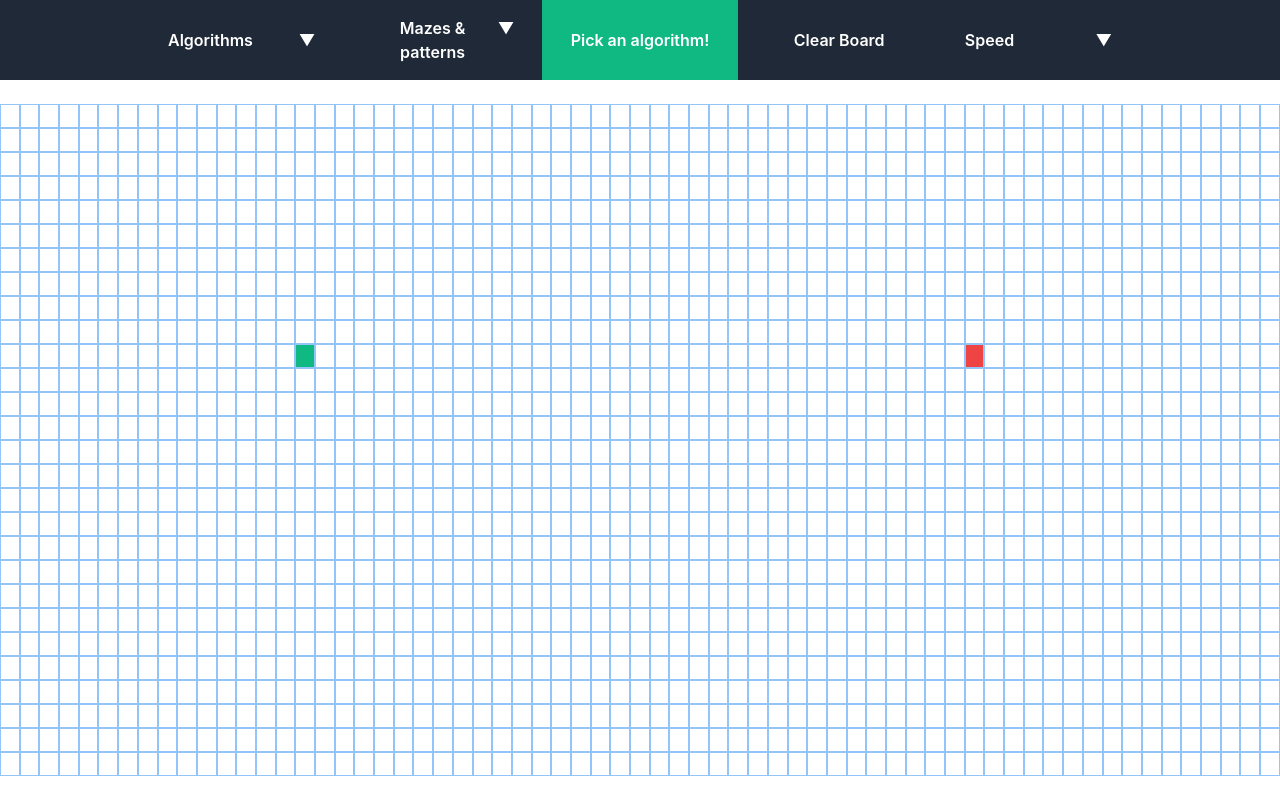
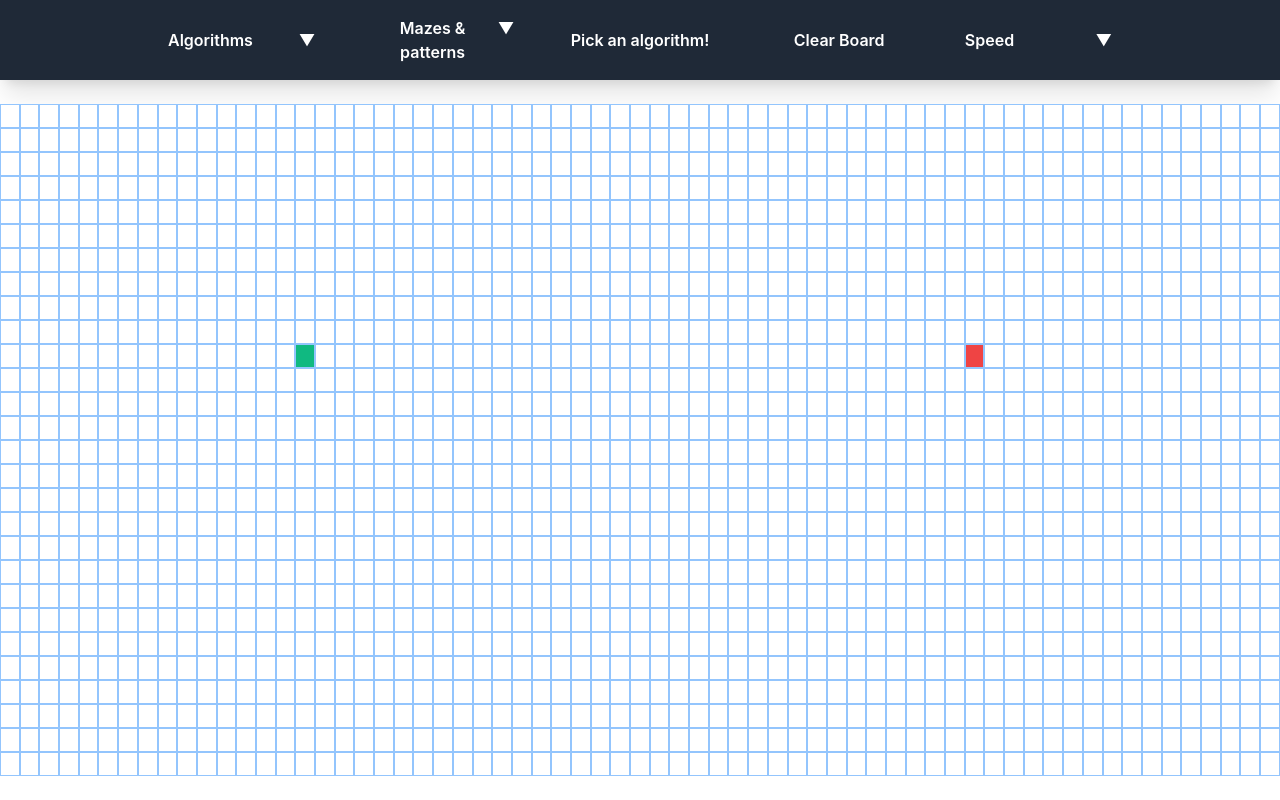
Before and after one commit to LeoMrel/SearchAlgosVisualizer, a React (Create React App) app: page / in a window 1280 px wide. Built offline with nearby package versions, Linux system fonts and the light colour scheme; the HTML template or start-up script is replaced by a standard one.

Commit message:
finished most of the work; need to implement a few maze generation algorithms

```diff
--- a/src/App.js
+++ b/src/App.js
@@ -53,7 +53,7 @@ function App() {
   }, []);
 
   useEffect(() => {
-    clearAllNodesStyles();
+    (isMouseDown === 1 || isMouseDown === 2) && clearAllNodesStyles();
 }, [isMouseDown]);
 
 
@@ -73,20 +73,20 @@ const updateNodes = (isWall, isStart, newRow, newCol) => {
     return setNodesMatrix(newGrid);
 };
 
-
   return (
       <Container>
       <Navbar
       state={{
         nodesMatrix,
+        isRunningAnimation,
         startNodeRow,
         startNodeCol,
         endNodeRow,
         endNodeCol }}
-      handleState={{ setNodesMatrix }} />
+      handleState={{ setNodesMatrix, setIsRunningAnimation }} />
       <Grid
       state={{ nodesMatrix, isMouseDown, isRunningAnimation }}
-      handleState={{ updateNodes, setIsMouseDown, setIsRunningAnimation }} />
+      handleState={{ updateNodes, setIsMouseDown }} />
       </Container>
   );
 }
--- a/src/algorithms/Astar.js
+++ b/src/algorithms/Astar.js
@@ -2,14 +2,14 @@ import { animateAlgo, clearAllNodesStyles, getNodesInShortestPathOrder, getUnvis
 
 export const visualizeAstar = (nodesMatrix, variables) => {
 
-    const { startNode, endNode, speed } = variables
+    const { startNode, endNode, speed, setIsRunningAnimation } = variables
 
     clearAllNodesStyles();
 
     const visitedNodesInOrder = Astar(nodesMatrix, startNode, endNode);
     const shortestPath = getNodesInShortestPathOrder(endNode);
 
-    animateAlgo(visitedNodesInOrder, shortestPath, speed);
+    animateAlgo(visitedNodesInOrder, shortestPath, speed, setIsRunningAnimation);
 }
 
 
--- a/src/algorithms/BFS.js
+++ b/src/algorithms/BFS.js
@@ -3,14 +3,14 @@ import { animateAlgo, clearAllNodesStyles, getNodesInShortestPathOrder, getUnvis
 
 export const visualizeBFS = (matrix, variables) => {
 
-    const { startNode, endNode, speed } = variables;
+    const { startNode, endNode, speed, setIsRunningAnimation } = variables;
 
     clearAllNodesStyles();
 
     const visitedNodesInOrder = BFS(matrix, startNode, endNode);
     const shortestPath = getNodesInShortestPathOrder(endNode);
 
-    animateAlgo(visitedNodesInOrder, shortestPath, speed);
+    animateAlgo(visitedNodesInOrder, shortestPath, speed, setIsRunningAnimation);
 };
 
 
--- a/src/algorithms/DFS.js
+++ b/src/algorithms/DFS.js
@@ -2,14 +2,14 @@ import { animateAlgo, clearAllNodesStyles, getNodesInShortestPathOrder } from ".
 
 export const visualizeDFS = (matrix, variables) => {
 
-    const { startNode, endNode, speed } = variables;
+    const { startNode, endNode, speed, setIsRunningAnimation } = variables;
 
     clearAllNodesStyles();
 
     const visitedNodesInOrder = DFS(matrix, startNode, endNode);
     const shortestPath = getNodesInShortestPathOrder(endNode);
 
-    animateAlgo(visitedNodesInOrder, shortestPath, speed);
+    animateAlgo(visitedNodesInOrder, shortestPath, speed, setIsRunningAnimation);
 };
 
 const DFS = (matrix, startNode, endNode) => {
--- a/src/algorithms/dijkstra.js
+++ b/src/algorithms/dijkstra.js
@@ -3,7 +3,7 @@ import { createNodesMap, sortNodesByDistance, getNodesInShortestPathOrder, updat
 
 export const visualizeDijkstra = (nodesMatrix, variables) => {
 
-  const { startNode, endNode, speed } = variables;
+  const { startNode, endNode, speed, setIsRunningAnimation } = variables;
 
   //clear all styles before running animation again
   clearAllNodesStyles();
@@ -11,7 +11,7 @@ export const visualizeDijkstra = (nodesMatrix, variables) => {
   const visitedNodesInOrder = dijkstra(nodesMatrix, startNode, endNode);
   const shortestPath = getNodesInShortestPathOrder(endNode);
 
-  animateAlgo(visitedNodesInOrder, shortestPath, speed);
+  animateAlgo(visitedNodesInOrder, shortestPath, speed, setIsRunningAnimation);
 };
 
 
--- a/src/algorithms/randomWalls.js
+++ b/src/algorithms/randomWalls.js
@@ -1,14 +1,15 @@
 import { COLUMNS, ROWS } from "../Constants";
 
 export const createRandomWalls = (matrix) => {
+
     for(let i = 0; i < 500; i++) {
         let randomRow = Math.floor(Math.random() * ROWS);
         let randomCol = Math.floor(Math.random() * COLUMNS);
         let threshold = Math.random() * 10;
+        const node = matrix[randomRow][randomCol];
 
-        const node = matrix[randomRow][randomCol];
         node.isWall = (node.isStart || node.isEnd) && threshold < 7 ? false : true;
-    }
+    };
 
     return matrix;
 };
--- a/src/components/Grid.jsx
+++ b/src/components/Grid.jsx
@@ -4,7 +4,7 @@ import Node from './Node';
 const Grid = ({state, handleState}) => {
 
     const { nodesMatrix, isMouseDown, isRunningAnimation } = state;
-    const { updateNodes, setIsMouseDown, setIsRunningAnimation } = handleState;
+    const { updateNodes, setIsMouseDown } = handleState;
 
     const handleOutOfBoundaries = (e) => {
         const prevParent = e.target.id ? e.target : null;
@@ -41,7 +41,7 @@ const Grid = ({state, handleState}) => {
                                     isWall={isWall}
                                     isStart={isStart}
                                     isEnd={isEnd}
-                                    handleState={{ nodesMatrix, updateNodes }}
+                                    handleState={{ nodesMatrix, updateNodes, isRunningAnimation }}
                                     handleMouseState={{ isMouseDown, setIsMouseDown }} />
                             })}
                         </div>
--- a/src/components/Navbar.jsx
+++ b/src/components/Navbar.jsx
@@ -10,12 +10,13 @@ const Navbar = ({ state, handleState }) => {
 
     const {
         nodesMatrix,
+        isRunningAnimation,
         startNodeRow,
         startNodeCol,
         endNodeRow,
         endNodeCol } = state;
 
-    const { setNodesMatrix } = handleState;
+    const { setNodesMatrix, setIsRunningAnimation } = handleState;
 
     const algorithms = [
     {
@@ -58,20 +59,21 @@ const Navbar = ({ state, handleState }) => {
     const [speed, setSpeed] = useState(speedOptions['Normal']);
 
     const visualizeAlgorithm = () => {
-        if(selectedAlgo === 'Algorithms') return;
-
+        if(selectedAlgo === 'Algorithms' || isRunningAnimation) return;
 
         resetMatrix(nodesMatrix);
+        setIsRunningAnimation(true);
+
         const userSelection = algorithms.filter((algo) => algo.name === selectedAlgo)[0];
         const { algorithm } = userSelection;
         const startNode = nodesMatrix[startNodeRow][startNodeCol];
         const endNode = nodesMatrix[endNodeRow][endNodeCol];
 
-        algorithm(nodesMatrix, { startNode, endNode, speed });
+        algorithm(nodesMatrix, { startNode, endNode, speed, setIsRunningAnimation });
     };
 
     const createMaze = (algoName) => {
-        //if(selectedMaze === 'Mazes & patterns') return;
+        if(isRunningAnimation) return;
 
         const freshMatrix = resetMatrix(nodesMatrix, true);
         const userSelection = mazes.filter((maze) => maze.name === algoName)[0];
@@ -82,25 +84,32 @@ const Navbar = ({ state, handleState }) => {
     }
 
     const clearBoard = () => {
+        if(isRunningAnimation) return;
+
         const freshMatrix = resetMatrix(nodesMatrix, true);
         setNodesMatrix(freshMatrix);
     };
 
+    const selectSpeed = (option) => {
+        if(isRunningAnimation) return;
+        setSpeed(option);
+    }
 
 
-    const parentStyles = 'group hover:cursor-pointer hover:bg-emerald-500 relative w-full h-full text-white py-4 font-semibold transition-colors duration-200';
-    const childStyles = 'flex place-content-center px-6 transition-colors duration-200'
-    const dropdownMenuStyles = 'cursor-default p-2 rounded-md z-10 text-left bg-gray-800 transition-all duration-200';
-    const optionsStyles = 'hover:cursor-pointer font-semibold hover:bg-emerald-500 rounded-md p-1 my-0.5 w-auto transition-colors duration-200';
+    const parentStyles = `group hover:cursor-pointer hover:bg-emerald-500 ${isRunningAnimation ? 'hover:bg-red-500' : 'bg-transparent'} relative w-full h-full text-white py-4 font-semibold transition-colors duration-200`;
+    const textStyles = 'flex place-content-center px-6 transition-colors duration-200'
+    const dropdownVisivility = `${isRunningAnimation ? '' : 'group-hover:visible'} cursor-default z-10 invisible bg-transparent pt-5 absolute w-full`
+    const dropdownMenuStyles = 'cursor-default p-2 rounded-md z-10 text-left bg-gray-800 transition-colors duration-200';
+    const optionsStyles = 'hover:cursor-pointer hover:bg-emerald-500 font-semibold rounded-md p-1 my-0.5 w-auto transition-colors duration-200';
 
     return (
-        <div className="w-full h-8/12 flex place-content-center gap-1 px-36 bg-gray-800">
+        <div className="w-full h-8/12 flex place-content-center gap-1 px-36 bg-gray-800 shadow-xl">
             <button className={parentStyles}>
-                <div className={childStyles}>
+                <div className={textStyles}>
                         {selectedAlgo}
                     <div className="ml-auto">▼</div>
                 </div>
-                <div className="group-hover:visible cursor-default z-10 invisible bg-transparent mt-5 absolute w-full">
+                <div className={dropdownVisivility}>
                     <div className={dropdownMenuStyles}>
                         {algorithms.map((algo, index) => {
                             return(
@@ -111,13 +120,13 @@ const Navbar = ({ state, handleState }) => {
                 </div>
             </button>
             <button className={parentStyles}>
-                <div className={childStyles}>
+                <div className={textStyles}>
                     <div>
                         Mazes {'&'} patterns
                     </div>
                     <div className="ml-auto">▼</div>
                 </div>
-                <div className="group-hover:visible cursor-default z-10 invisible bg-transparent mt-5 absolute w-full">
+                <div className={dropdownVisivility}>
                     <div className={dropdownMenuStyles}>
                         {mazes.map((maze, index) => {
                             return (
@@ -127,28 +136,28 @@ const Navbar = ({ state, handleState }) => {
                     </div>
                 </div>
             </button>
-            <button onClick={visualizeAlgorithm} className={`${ parentStyles } bg-emerald-500 hover:bg-emerald-600`}>
-                <div className={childStyles}>
+            <button onClick={visualizeAlgorithm} className={`${ parentStyles } ${isRunningAnimation ? 'bg-red-500' : 'bg-emerald-500 hover:bg-emerald-600' }`}>
+                <div className={textStyles}>
                     {selectedAlgo === 'Algorithms' ? 'Pick an algorithm!' : 'Search Path'}
                 </div>
             </button>
             <button onClick={clearBoard} className={parentStyles}>
-                <div className={childStyles}>
+                <div className={textStyles}>
                     Clear Board
                 </div>
             </button>
             <button className={parentStyles}>
-                <div className={childStyles}>
+                <div className={textStyles}>
                     <div>
                         Speed
                     </div>
                     <div className="ml-auto">▼</div>
                 </div>
-                <div className="group-hover:visible cursor-default z-10 invisible bg-transparent mt-5 absolute w-full">
+                <div className={dropdownVisivility}>
                     <div className={dropdownMenuStyles}>
-                        <h4 onClick={() => setSpeed(speedOptions.Fast)} className={`${optionsStyles} ${speed === 3 && 'bg-emerald-600'}`}>Fast</h4>
-                        <h4 onClick={() => setSpeed(speedOptions.Normal)} className={`${optionsStyles} ${speed === 9 && 'bg-emerald-600'}`}>Normal</h4>
-                        <h4 onClick={() => setSpeed(speedOptions.Slow)} className={`${optionsStyles} ${speed === 15 && 'bg-emerald-600'}`}>Slow</h4>
+                        <h4 onClick={() => selectSpeed(speedOptions.Fast)} className={`${optionsStyles} ${speed === 3 && 'bg-emerald-600'}`}>Fast</h4>
+                        <h4 onClick={() => selectSpeed(speedOptions.Normal)} className={`${optionsStyles} ${speed === 9 && 'bg-emerald-600'}`}>Normal</h4>
+                        <h4 onClick={() => selectSpeed(speedOptions.Slow)} className={`${optionsStyles} ${speed === 15 && 'bg-emerald-600'}`}>Slow</h4>
                     </div>
                 </div>
             </button>
--- a/src/components/Node.jsx
+++ b/src/components/Node.jsx
@@ -2,7 +2,7 @@ import { memo } from "react";
 
 const Node = memo(function Node({ row, col, isWall, isStart, isEnd, handleState, handleMouseState }) {
 
-    const { nodesMatrix, updateNodes } = handleState;
+    const { nodesMatrix, updateNodes, isRunningAnimation } = handleState;
     const { isMouseDown, setIsMouseDown } = handleMouseState;
 
     //This variable helps to prevent the user
@@ -13,6 +13,8 @@ const Node = memo(function Node({ row, col, isWall, isStart, isEnd, handleState,
 
     const handleMouseDown = (e) => {
         e.preventDefault();
+        if(isRunningAnimation) return;
+
         isStart ? setIsMouseDown(1) : isEnd ? setIsMouseDown(2) : setIsMouseDown(3);
     };
 
@@ -34,7 +36,6 @@ const Node = memo(function Node({ row, col, isWall, isStart, isEnd, handleState,
         const prevParent = e.relatedTarget;
         const [newParentRow, newParentCol] = e.target.id.match(/\d+/g);
         const nodePointer = nodesMatrix[newParentRow][newParentCol];
-
 
         //moving start node
         if (isMouseDown === 1) {
@@ -62,6 +63,7 @@ const Node = memo(function Node({ row, col, isWall, isStart, isEnd, handleState,
 
         //creating walls
         if (isMouseDown === 3) {
+            newParent.classList.remove('node-visited', 'node-shortest-path');
             if(!isStart && !isEnd) {
                 if (isWall) {
                     newParent.classList.remove('wall-node');
@@ -92,6 +94,8 @@ const Node = memo(function Node({ row, col, isWall, isStart, isEnd, handleState,
     };
 
     const handleClick = (e) => {
+        if(isRunningAnimation) return;
+
         const target = e.target.id ? e.target : null;
         const [row, col] = target.id.match(/\d+/g);
         const nodePointer = nodesMatrix[row][col];
@@ -113,7 +117,9 @@ const Node = memo(function Node({ row, col, isWall, isStart, isEnd, handleState,
             onMouseUp={handleMouseUp}
             onMouseDown={handleMouseDown}
             onClick={(isStart || isEnd) ? null : handleClick}
-            className={`${ isStart ? 'start-node' : isEnd ? 'end-node' : isWall ? 'wall-node' : 'bg-white' }
+            className={`
+            ${ isStart ? 'start-node' : isEnd ? 'end-node' : isWall ? 'wall-node' : 'bg-white' }
+            ${isRunningAnimation ? '' : ''}
             node w-6 h-6 border border-blue-300`} />
     )
 });
--- a/src/index.css
+++ b/src/index.css
@@ -35,12 +35,12 @@ code {
 
 .wall-node {
   background-color: rgb(31 41 55) !important;
-  animation: movingNode 0.15s;
+  animation: movingNode 270ms;
 }
 
 @keyframes movingNode {
   0% {
-    transform: scale(0.6);
+    transform: scale(0.7);
   }
   75% {
     transform: scale(1);
@@ -49,8 +49,6 @@ code {
     transform: scale(1);
   }
 }
-
-
 
 .node-visited {
   animation-name: visitedAnimation;
```
Also changed, not shown: src/algorithms/auxFunctions.js (+8 -4 lines), src/algorithms/recursiveWalls.js (+23 -5 lines).
